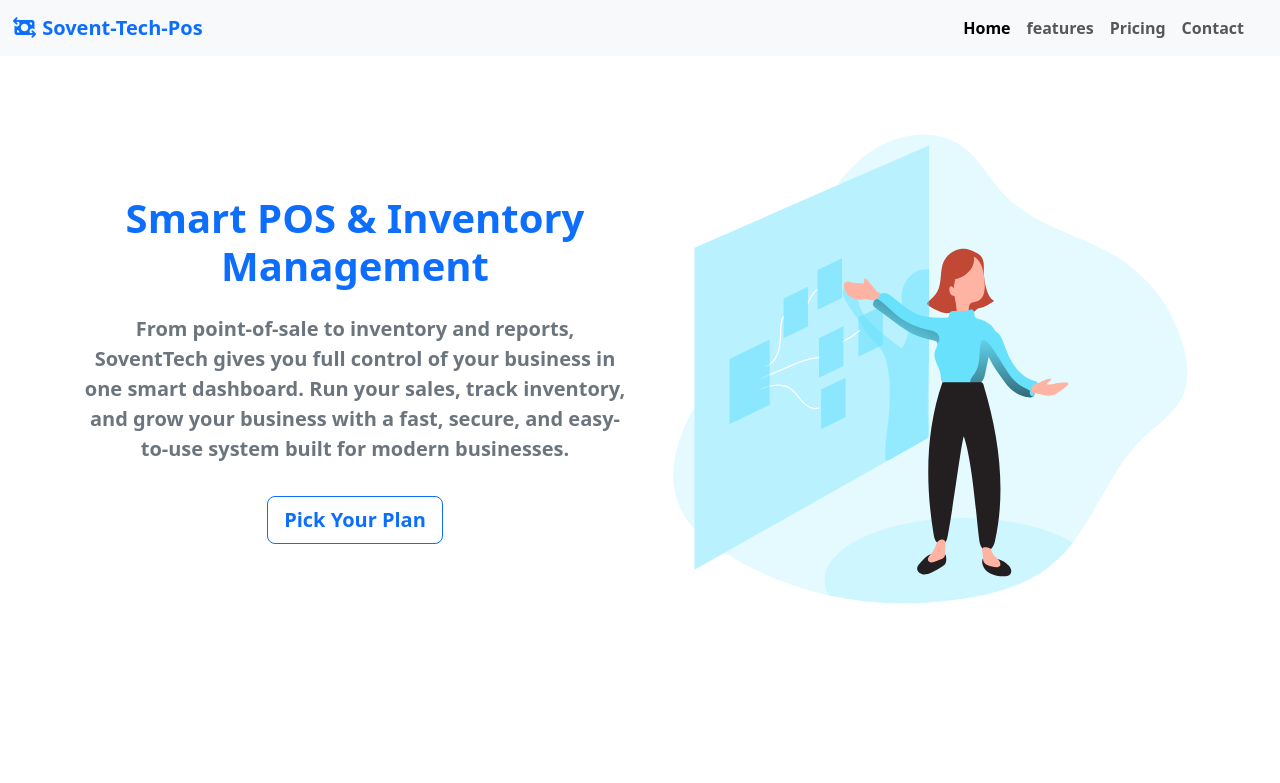
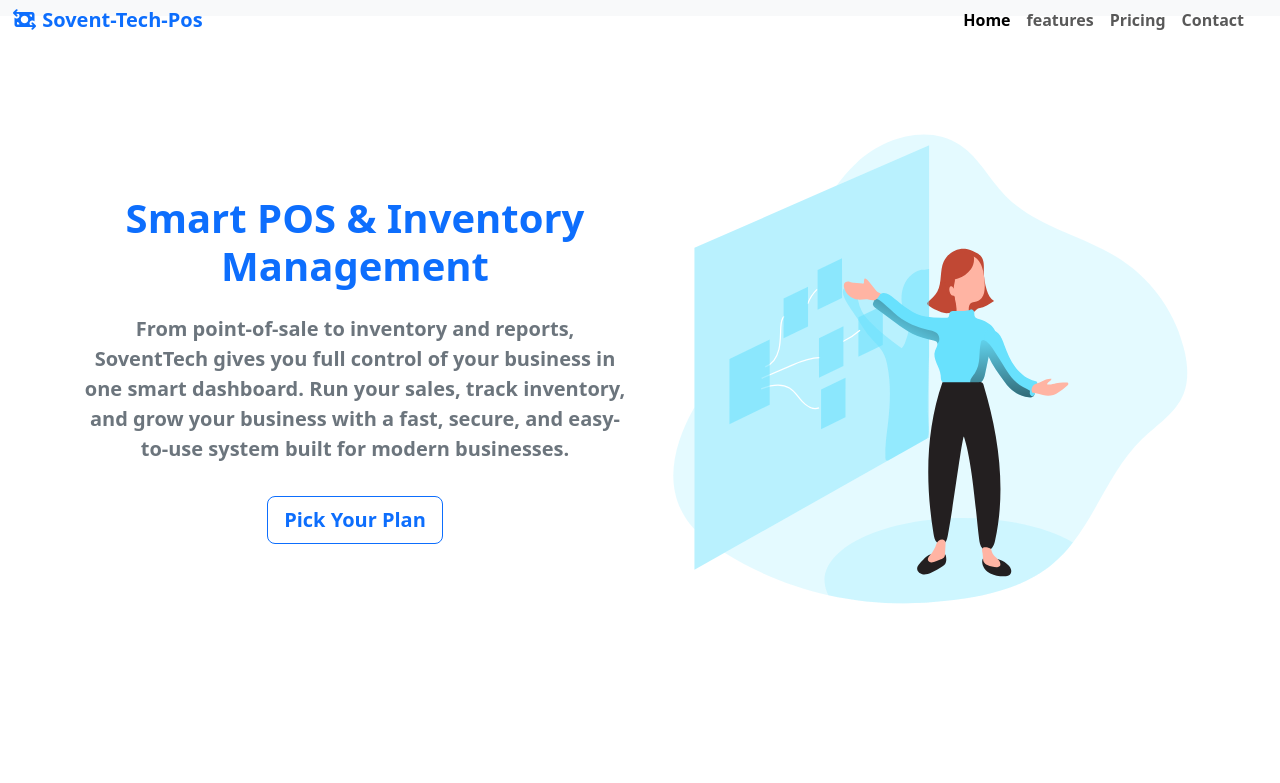
Before and after one commit to UsamatuOne/Soventtech-Pos-Landing-Page, a plain HTML site: page index.html in a window 1280 px wide. Shown: the top 783 px of the page. Drawn offline with nearby package versions, Linux system fonts and the light colour scheme.

Commit message:
fixed top

```diff
--- a/index.html
+++ b/index.html
@@ -14,12 +14,12 @@
 
     <!-- navbar section -->
     <section class="fixed-top bg-light">
-        <div class=" container-md py-3">
-            <nav class="navbar navbar-expand-lg bg-body-tertiary">
+        <div class="fixed-top container-md py-3">
+            <nav class="fixed-top  navbar-expand-lg bg-body-tertiary">
 
                 <!-- NAV BAR SECTION -->
-                <nav class="navbar navbar-expand-md bg-light fixed-top">
-                    <div class="container-xxl">
+                <nav class="fixed-top navbar navbar-expand-md bg-light fixed-top">
+                    <div class="fixed-top container-xxl">
                         <a href="#intro" class="navbar-brand">
                             <span class="text-primary fw-bold h5">
                                 <i class="fa-solid fa-money-bill-transfer"></i>
```
